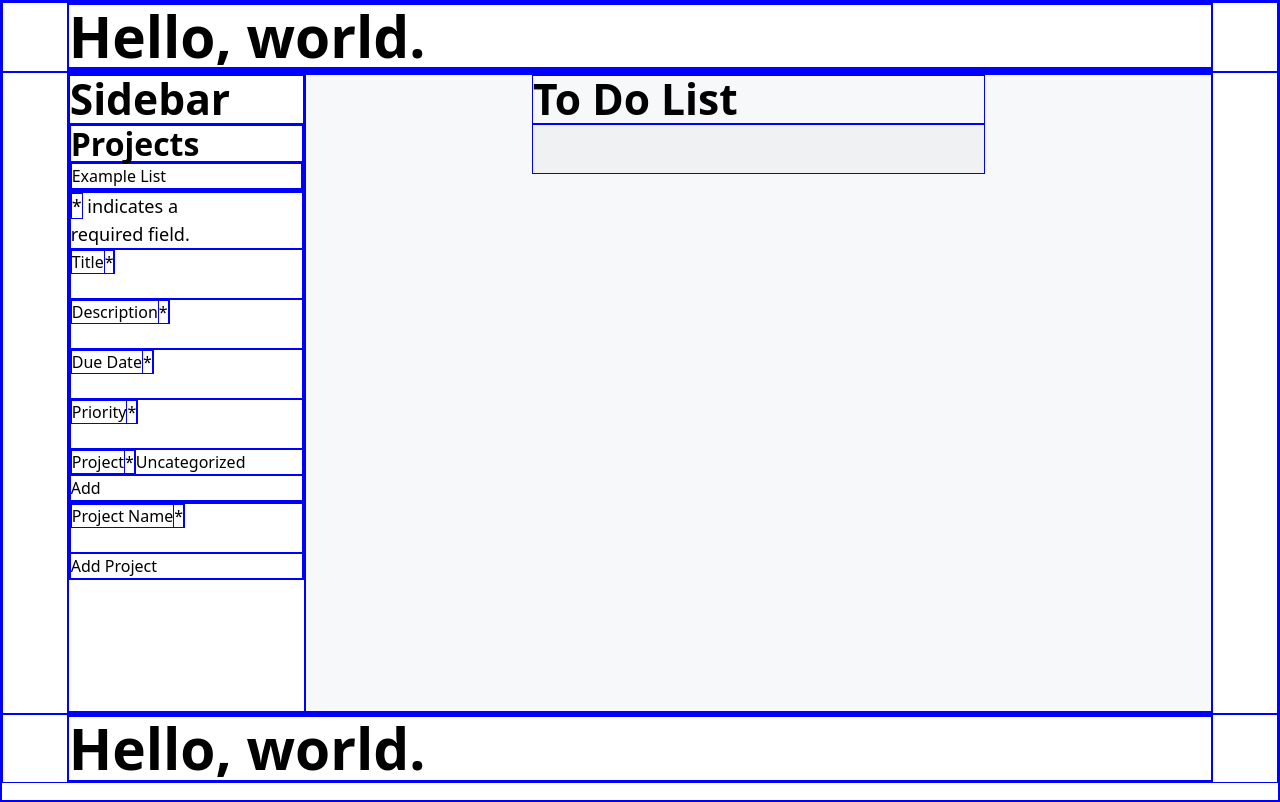
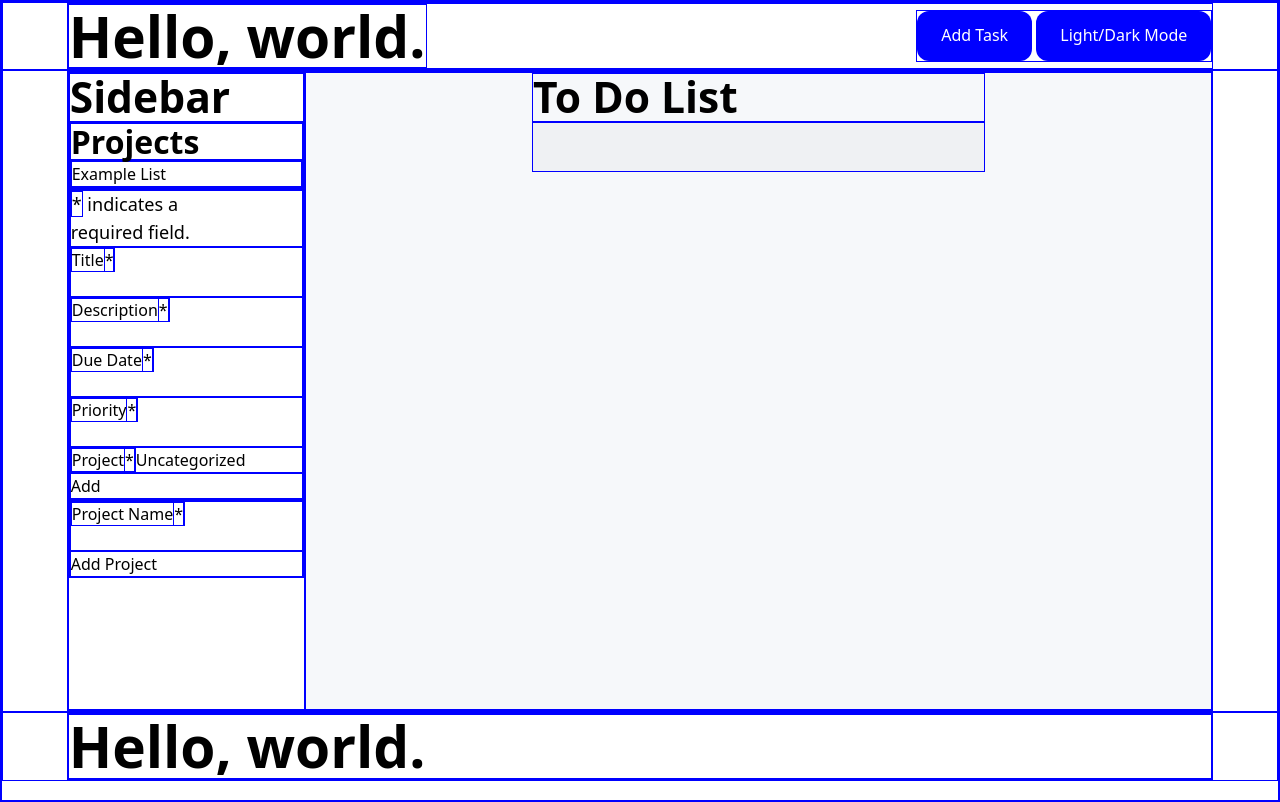
Before and after one commit to Oosh74/op-to-do, a website built with webpack: page src/template.html in a window 1280 px wide. Built offline with nearby package versions, Linux system fonts and the light colour scheme.

Commit message:
Fixed issue with project list, started adding buttons to add task and add project and turn the forms into modals, add light/dark button foundation

```diff
--- a/src/styles.css
+++ b/src/styles.css
@@ -201,6 +201,20 @@ header {
   background-color: white;
 }
 
+header .content-container {
+  display: flex;
+  flex-direction: row;
+  justify-content: space-between;
+  align-items: center;
+}
+
+.add-task {
+  background-color: blue;
+  color: white;
+  padding: 16px 24px;
+  border-radius: 12px;
+}
+
 .content-container {
   max-width: 1600px;
   width: 90%;
--- a/src/template.html
+++ b/src/template.html
@@ -9,7 +9,10 @@
     <header>
       <div class="content-container">
         <h1>Hello, world.</h1>
-        <nav></nav>
+        <div class="header-btns-container">
+          <button class="add-task" type="button">Add Task</button>
+          <button class="add-task" type="button">Light/Dark Mode</button>
+        </div>
       </div>
     </header>
     <section>
```
